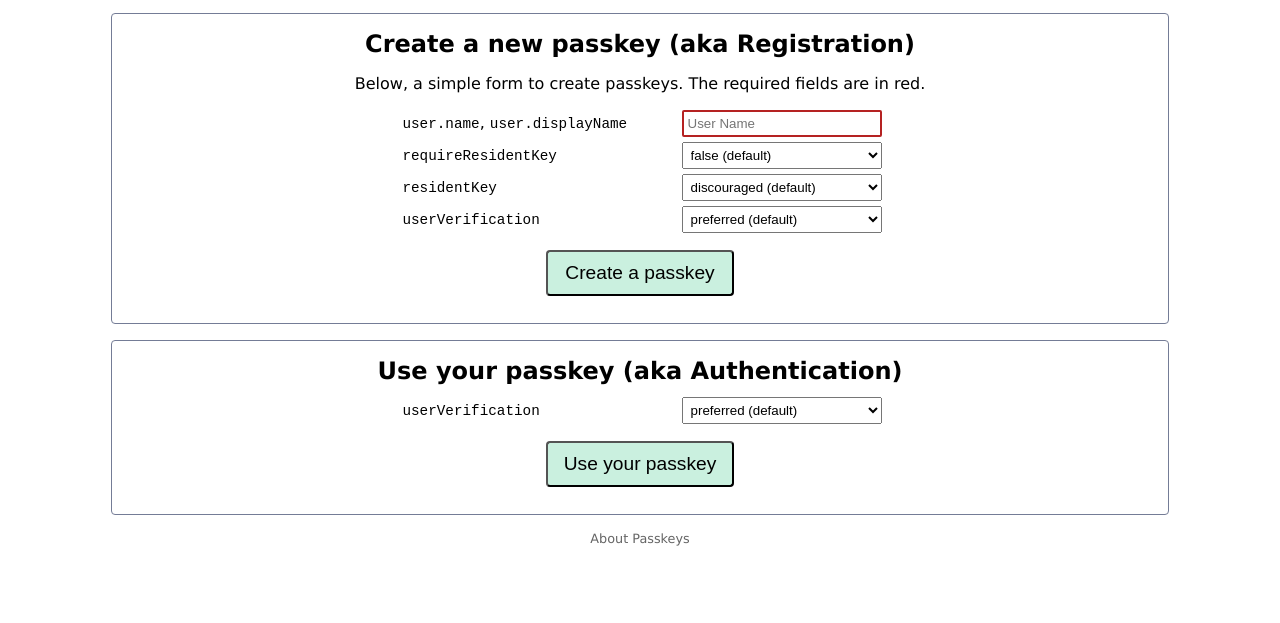
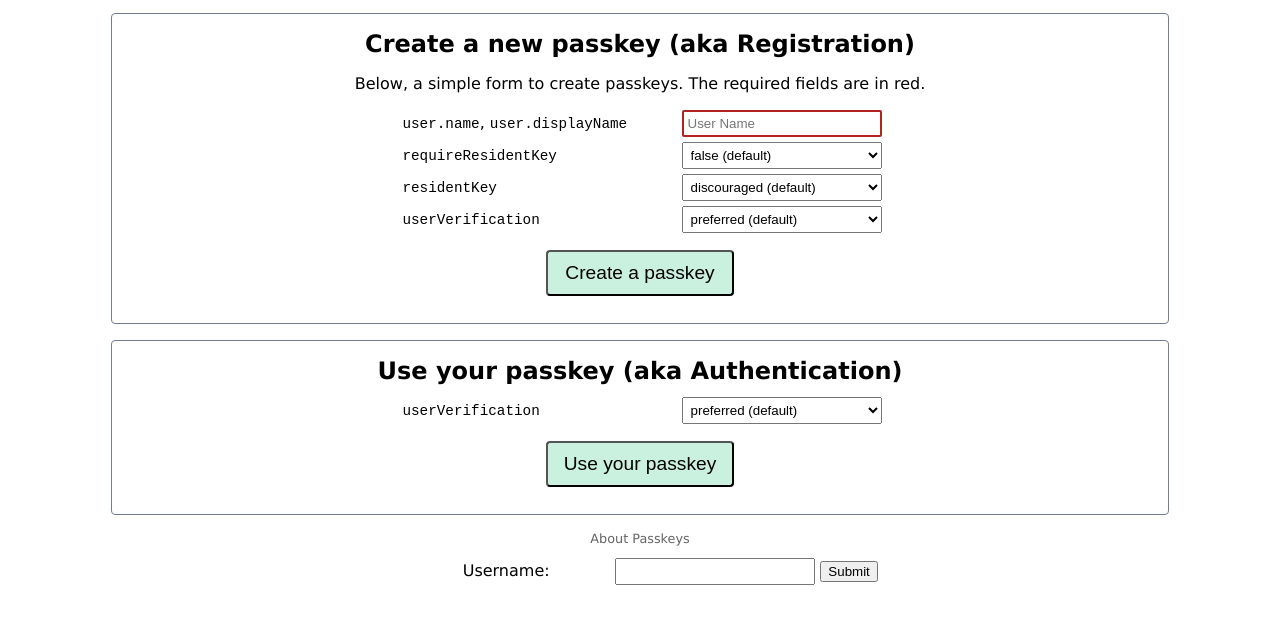
Before and after one commit to vittalx/vittalx.github.io, a plain HTML site: page index.html in a window 1280 px wide. Shown: the part 57-680 px from the top of the page. Drawn offline with Linux system fonts and the light colour scheme.

Commit message:
Update index.html

```diff
--- a/index.html
+++ b/index.html
@@ -237,5 +237,14 @@ About Passkeys
       });
     })
   </script>
+
+
+<form>
+    <label for="username">Username:</label>
+    <input type="text" id="username" autocomplete="username webauthn">
+    <!-- Other form fields can be added here -->
+    <button type="submit">Submit</button>
+</form>
+
 </body>
 </html>
```
